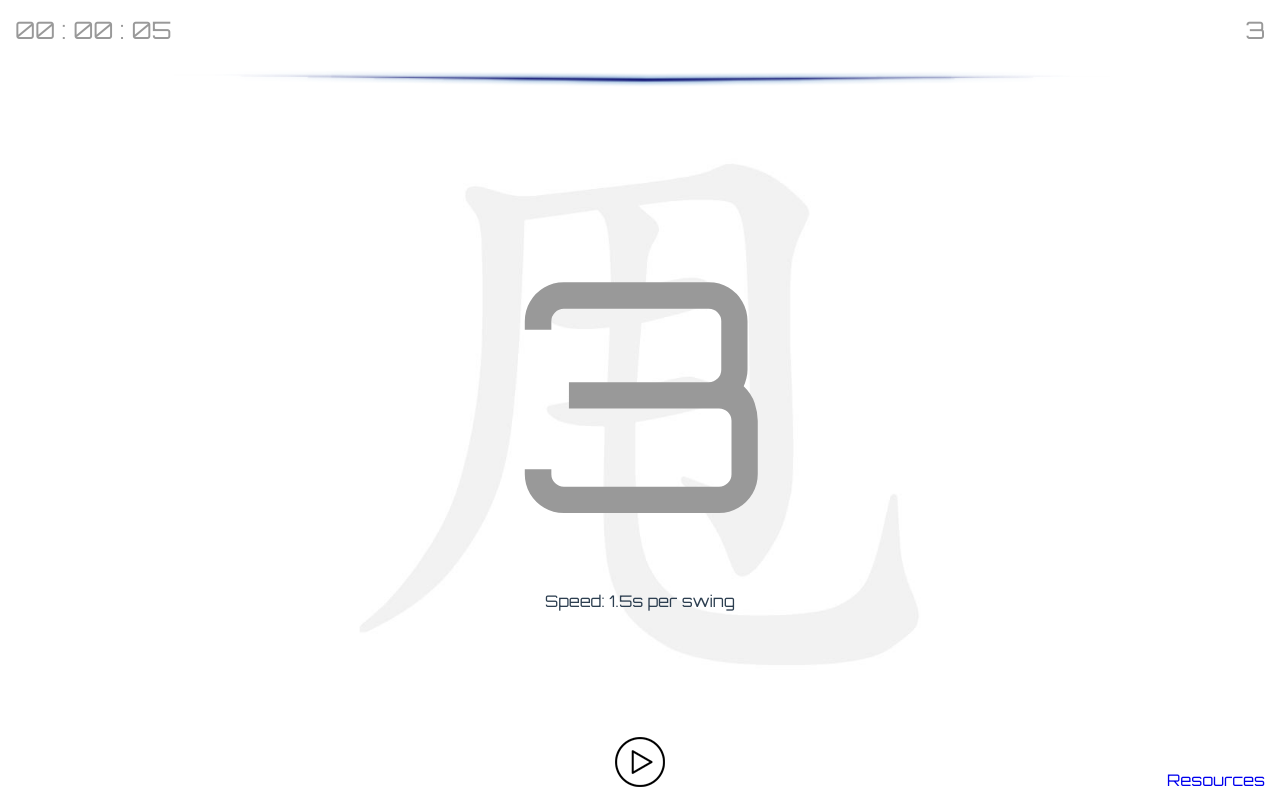
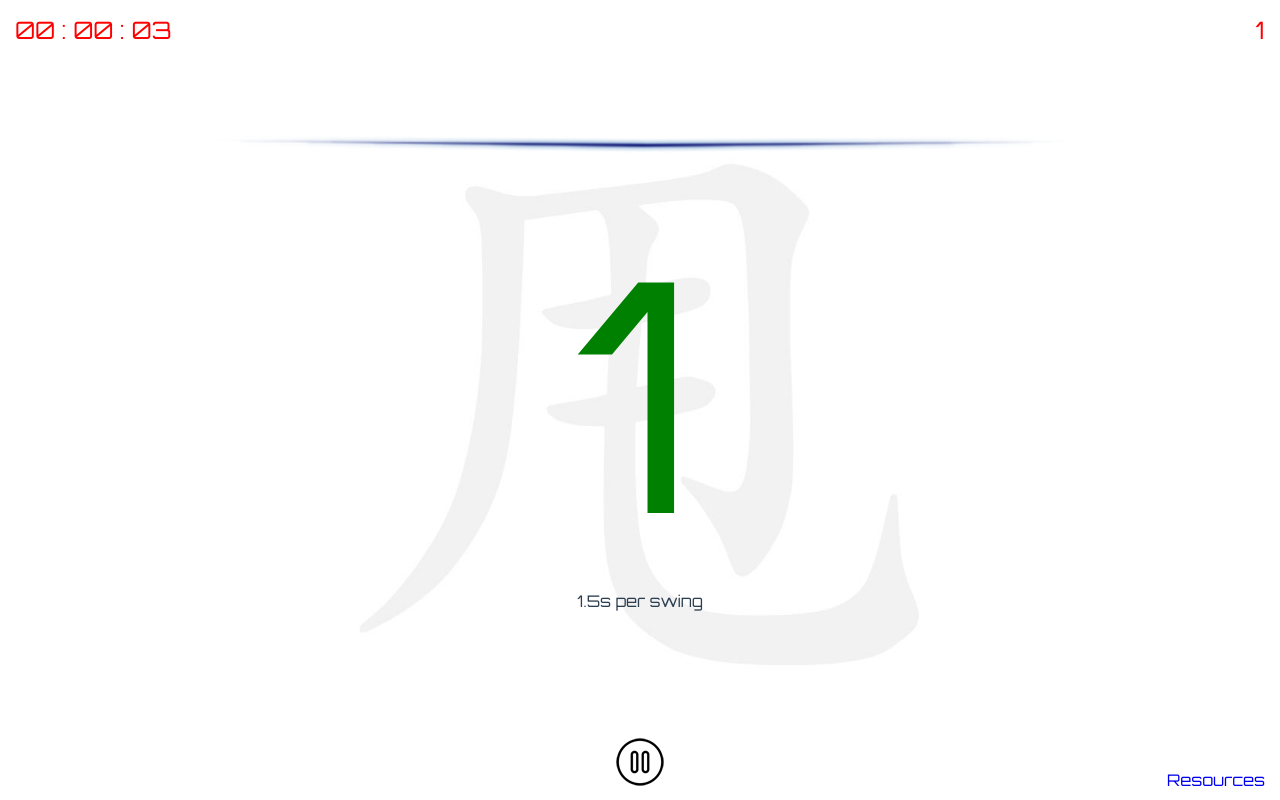
Before and after one commit to ijklim/pingshuai, a Vue app: page /#/ in a window 1280 px wide. Both pictures are taken after a click on the button "Start". Built offline with nearby package versions, Linux system fonts and the light colour scheme.

Commit message:
Set default start state to pause

```diff
--- a/src/App.vue
+++ b/src/App.vue
@@ -17,11 +17,12 @@ export default {
 
 body {
   margin: 0;
+  height: 100vh;
   background-image: url('./assets/bg-1680x1050.jpg');
-  background-size: cover;
   background-repeat: no-repeat;
   background-attachment: fixed;
   background-position: center center;
+  background-size: cover;
 }
 
 #app {
--- a/src/components/Hello.vue
+++ b/src/components/Hello.vue
@@ -31,7 +31,7 @@ export default {
   },
   data () {
     return {
-      active: true,
+      active: false,
       speed: 1500       /* in ms, time taken for each swing */
     }
   }
--- a/src/components/SwingCounter.vue
+++ b/src/components/SwingCounter.vue
@@ -1,10 +1,13 @@
 <template>
-  <div class='swing-counter-wrapper'>
-    <div class='swing-counter' :class='{ "pause": !active, "squat": shouldSquat }' @click='toggle'>
-      {{ counter }}
+  <transition name='fade'>
+    <!-- Adding :key='counter' to swing-counter-wrapper div will transition each counter change -->
+    <div class='swing-counter-wrapper'@click='toggle' v-if='counter > 0'>
+      <div class='swing-counter' :class='{ "pause": !active, "squat": shouldSquat }'>
+        {{ counter }}
+      </div>
+      <div>{{ speed / 1000 }}s per swing</div>
     </div>
-    <div>Speed: {{ speed / 1000 }}s per swing</div>
-  </div>
+  </transition>
 </template>
 
 <script>
@@ -71,13 +74,13 @@ export default {
   transform: translate(-50%, -50%);
 }
 
+.swing-counter-wrapper:hover {
+  cursor: pointer;
+}
+
 .swing-counter {
   color: green;
   font-size: 20em;
-}
-
-.swing-counter:hover {
-  cursor: pointer;
 }
 
 .squat {
@@ -87,4 +90,12 @@ export default {
 .pause {
   color: #999;
 }
+
+
+.fade-enter-active, .fade-leave-active {
+  transition: all .5s ease-out;
+}
+.fade-enter, .fade-leave-to {
+  opacity: 0
+}
 </style>
--- a/src/components/SwingIndicator.vue
+++ b/src/components/SwingIndicator.vue
@@ -40,7 +40,7 @@ export default {
         // Downward movement, completes in half the time of full swing, slows down close to the bottom
         indicator.style.transition = 'all ' + (this.speed / 2000) + 's'
         indicator.style.transitionTimingFunction = 'ease-out'
-        indicator.style.transform = 'translateY(75vh)'
+        indicator.style.transform = 'translateY(' + (window.innerHeight - 170) + 'px)'
         setTimeout(() => {
           // Upward movement, slow to fast
           indicator.style.transitionTimingFunction = 'ease-in'
```
Also changed, not shown: src/components/Controls.vue (indentation only).
